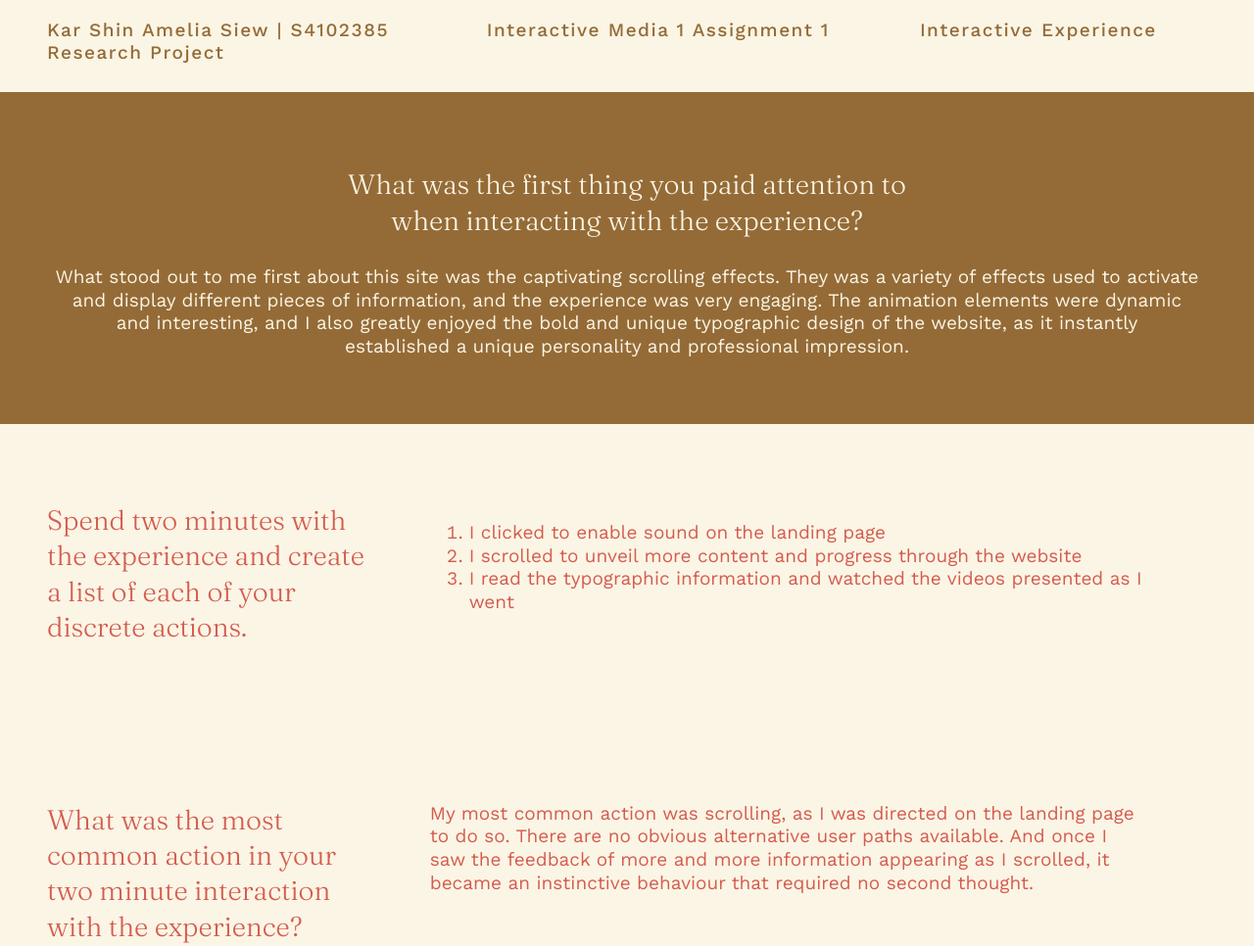
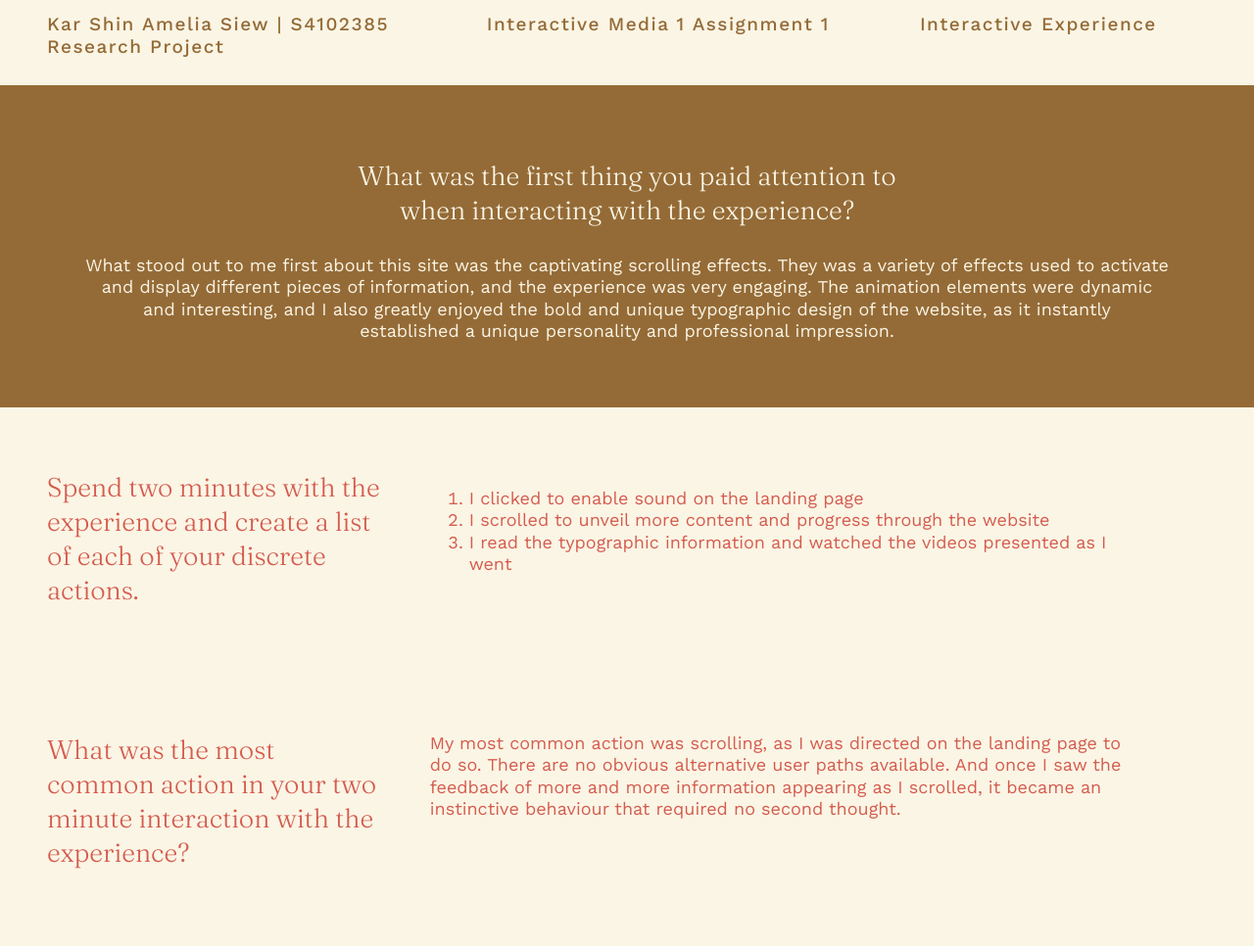
Before and after one commit to Ameliasks/ameliasks.github.io, a plain HTML site: page index.html in a window 1280 px wide. Shown: the part 837-1803 px from the top of the page at 98% size. Drawn offline with nearby package versions, Linux system fonts and the light colour scheme; a web font is replaced by a local one.

Commit message:
fixed distance for sculpting harmony

```diff
--- a/style.css
+++ b/style.css
@@ -41,7 +41,8 @@ h1 {
   font-size: 8rem;
   letter-spacing: -6px;
   line-height: 0.9;
-  margin-top: 1rem;
+  margin-top: 2rem;
+  margin-bottom: 0;
 }
 
 .h1-red {
@@ -68,7 +69,7 @@ h2 {
 
 h3 {
   color: rgb(148, 107, 55);
-  font-size: 28px;
+  font-size: 27px;
   font-weight: 300;
   font-family: "Fraunces", serif;
   font-optical-sizing: auto;
@@ -78,7 +79,7 @@ h3 {
 
 .h3-light {
   color: rgb(251, 245, 229);
-  font-size: 28px;
+  font-size: 27px;
   font-weight: 300;
   font-family: "Fraunces", serif;
   font-optical-sizing: auto;
@@ -88,7 +89,7 @@ h3 {
 
 .h3-red {
   color: rgb(212, 92, 79);
-  font-size: 28px;
+  font-size: 27px;
   font-weight: 300;
   font-family: "Fraunces", serif;
   font-optical-sizing: auto;
@@ -108,7 +109,7 @@ h4 {
 
 p {
   color: rgb(148, 107, 55);
-  font-size: 19px; /* Sets base font size for the body */
+  font-size: 18px; /* Sets base font size for the body */
   font-weight: 400;
   font-family: "Work Sans", sans-serif;
   font-style: normal;
@@ -116,7 +117,7 @@ p {
 
 .p-light {
   color: rgb(251, 245, 229);
-  font-size: 19px; /* Sets base font size for the body */
+  font-size: 18px; /* Sets base font size for the body */
   font-weight: 400;
   font-family: "Work Sans", sans-serif;
   font-style: normal;
@@ -125,7 +126,7 @@ p {
 
 .p-red {
   color: rgb(212, 92, 79);
-  font-size: 19px; /* Sets base font size for the body */
+  font-size: 18px; /* Sets base font size for the body */
   font-weight: 400;
   font-family: "Work Sans", sans-serif;
   font-style: normal;
@@ -165,8 +166,8 @@ a {
 
 .column {
   float: left;
-  padding-top: 5rem;
-  padding-bottom: 5rem;
+  padding-top: 4rem;
+  padding-bottom: 4rem;
   padding-left: 0px;
 }
 
```
Also changed, not shown: index.html (+2 -5 lines).
